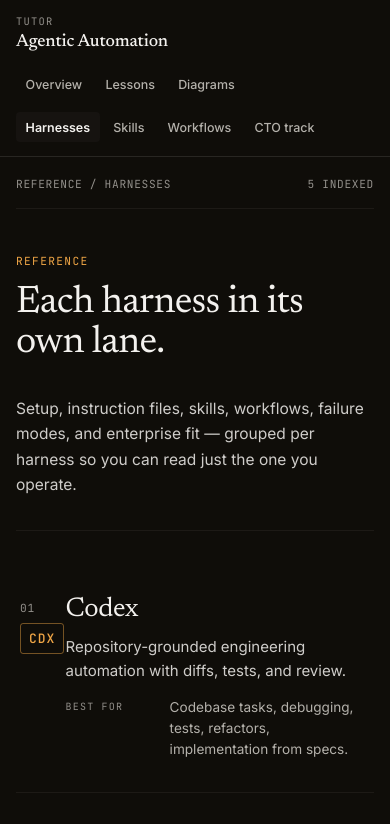
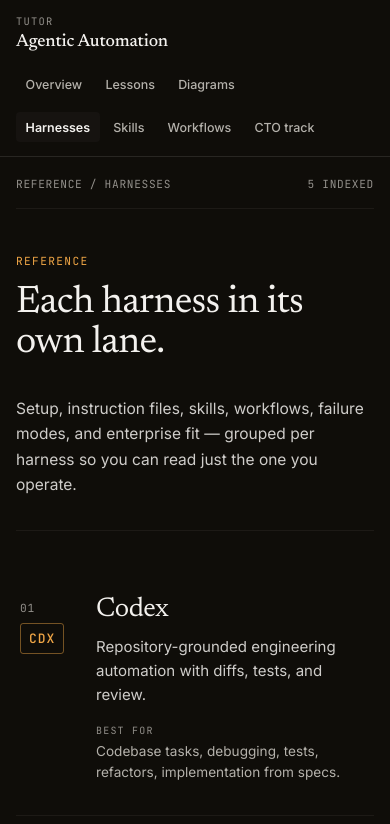
Before and after one commit to michaelzick/agent-harness-tutorial, a React (Vite) app: page /harnesses in a window 390 px wide. Shown: the top 824 px of the page. Built offline with nearby package versions, Linux system fonts and the light colour scheme.

Commit message:
Enhance grid layout for harness rows to improve spacing and responsiveness

```diff
--- a/src/index.css
+++ b/src/index.css
@@ -2078,10 +2078,19 @@ tr:last-child th {
     gap: 0.75rem;
   }
 
-  .module-row,
-  .harness-row {
+  .module-row {
     grid-template-columns: 32px minmax(0, 1fr);
     gap: 0.85rem;
+  }
+
+  .harness-row {
+    grid-template-columns: 60px minmax(0, 1fr);
+    gap: 1rem;
+  }
+
+  .harness-row-bestfor {
+    grid-template-columns: 1fr;
+    gap: 0.25rem;
   }
 
   .module-row-count,
```
